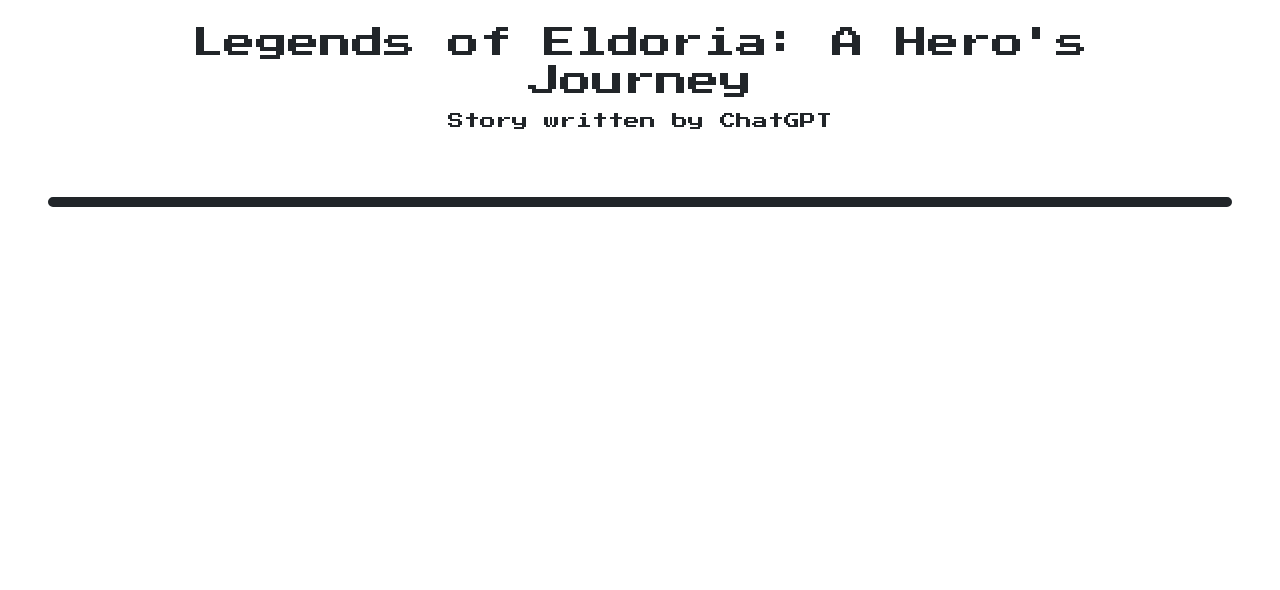
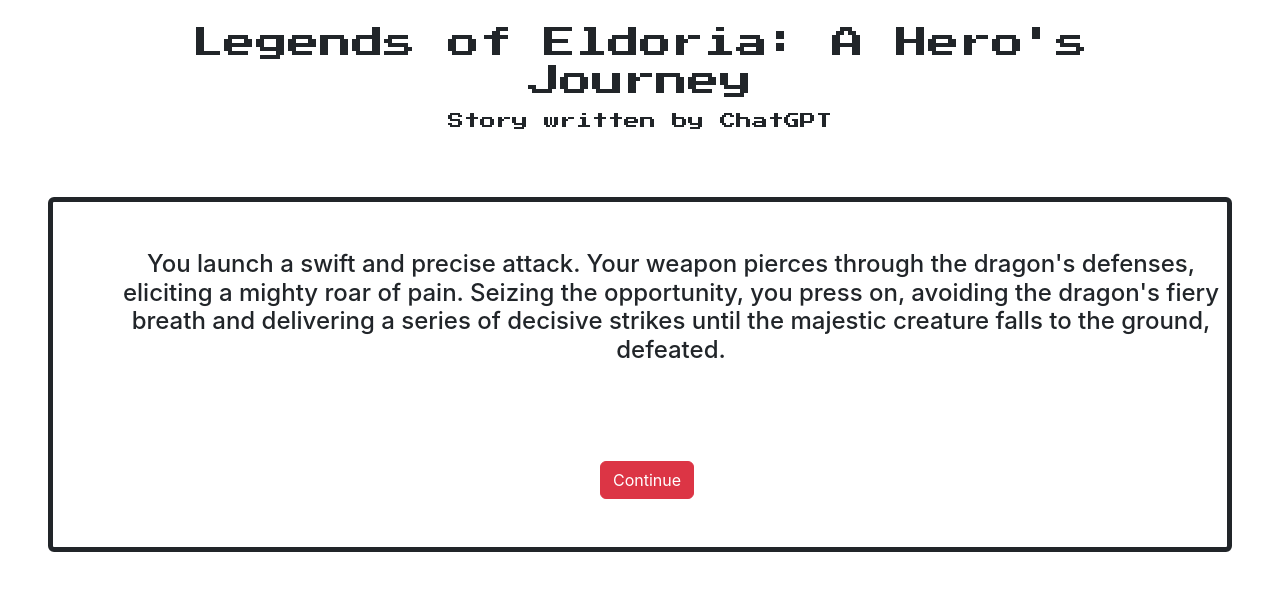
Before and after one commit to codingWithAaron/Legends-of-Eldoria, a React (Create React App) app: page /underbelly in a window 1280 px wide. Shown: the top 590 px of the page. Built offline with nearby package versions, Linux system fonts and the light colour scheme.

Commit message:
Underbelly component added

```diff
--- a/src/screen/Screen.js
+++ b/src/screen/Screen.js
@@ -12,6 +12,7 @@
 import WindingValleys from "./accept/WindingValleys";
 import LabyrinthineCave from "./accept/LabyrinthineCave";
 import QuietlyNavigate from "./accept/QuietlyNavigate";
+import Underbelly from "./accept/Underbelly";
 
 function Screen(){
  return (
@@ -54,6 +55,9 @@
                 <Route path="/quietlynavigate" exact={true}>
                     <QuietlyNavigate />
                 </Route>
+                <Route path="/underbelly" exact={true}>
+                    <Underbelly />
+                </Route>
 
             </Switch>
         </div>
--- a/src/screen/accept/QuietlyNavigate.js
+++ b/src/screen/accept/QuietlyNavigate.js
@@ -17,7 +17,7 @@
             </div>
             <div className="text-center mt-5 d-flex justify-content-center">
                 <div className="me-5">
-                    <Link to="#" className="btn btn-danger">Aim for the underbelly</Link>
+                    <Link to="/underbelly" className="btn btn-danger">Aim for the underbelly</Link>
                 </div>
                 <div className="me-5">
                     <Link to="#" className="btn btn-danger">Blind its piercing eyes</Link>
--- /dev/null
+++ b/src/screen/accept/Underbelly.js
@@ -0,0 +1,23 @@
+import React from "react";
+import { Link } from "react-router-dom/cjs/react-router-dom.min";
+
+function Underbelly(){
+ return (
+    <>
+        <div className="container d-flex flex-column m-5">
+            <div className="text-center">
+                <div className="mb-5">
+                    <h4>You launch a swift and precise attack. Your weapon pierces through the dragon's defenses, eliciting a mighty roar of pain. Seizing the opportunity, you press on, avoiding the dragon's fiery breath and delivering a series of decisive strikes until the majestic creature falls to the ground, defeated.</h4>
+                </div>
+            </div>
+            <div className="text-center mt-5 d-flex justify-content-center">
+                <div className="me-5">
+                    <Link to="#" className="btn btn-danger">Continue</Link>
+                </div>
+            </div>
+        </div>
+    </>
+ )
+}
+
+export default Underbelly
```
